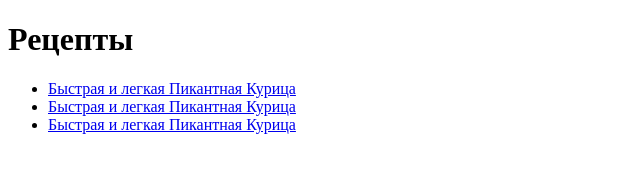
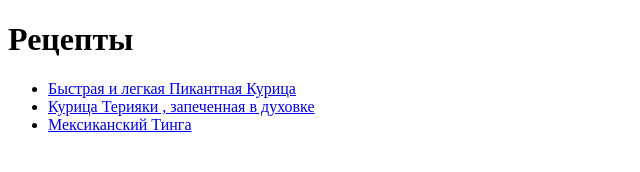
Before and after one commit to lerchoka/lerchoka, a plain HTML site: page odin-recipes/index.html in a window 1280 px wide. Shown: the whole page, without its empty margins (0-640 px from the left). Drawn offline with Linux system fonts and the light colour scheme.

Commit message:
finish project

```diff
--- a/odin-recipes/index.html
+++ b/odin-recipes/index.html
@@ -9,8 +9,8 @@
     <h1>Рецепты</h1>
     <ul>
        <li><a href="recipes/lasagna.html">Быстрая и легкая Пикантная Курица</a></li>
-       <li><a href="recipes/2.html">Быстрая и легкая Пикантная Курица</a></li>
-       <li><a href="recipes/3.html">Быстрая и легкая Пикантная Курица</a></li>
+       <li><a href="recipes/2.html">Курица Терияки , запеченная в духовке</a></li>
+       <li><a href="recipes/3.html">Мексиканский Тинга</a></li>
     </ul>
 
 </body>
```
